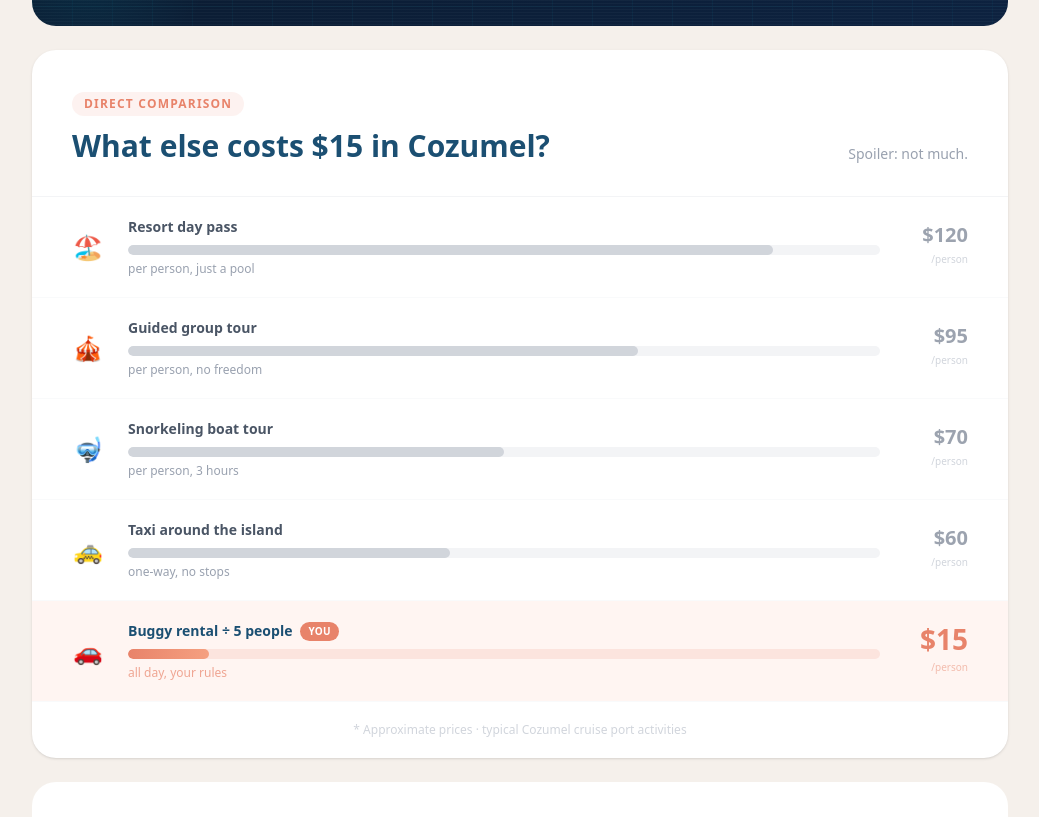
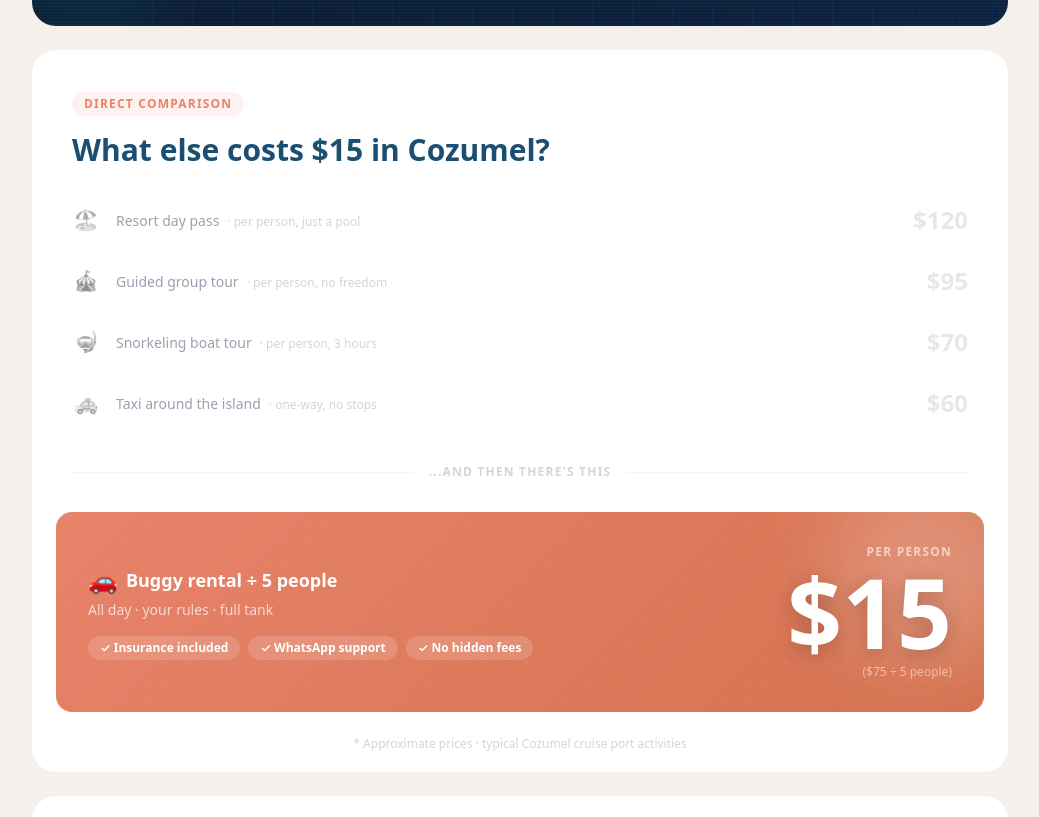
Before and after one commit to vrzsnchz23/buggy-rentals-dani, a Next.js app: page /en/pricing in a window 1280 px wide. Shown: the part 2530-3347 px from the top of the page, without its empty margins (120-1159 px from the left). Built offline with nearby package versions, Linux system fonts and the light colour scheme.

Commit message:
Comparison: muted list + dramatic coral hero card for buggy
Competitors shown as a compact muted list (grayed out, big prices).
Divider '...and then there's this'. Buggy breaks the pattern as a
full-width coral gradient card with 5 huge, benefits tags.

```diff
--- a/app/[locale]/pricing/page.tsx
+++ b/app/[locale]/pricing/page.tsx
@@ -138,91 +138,93 @@ export default async function PricingPage() {
             <PriceCalculator />
 
             {/* ─── COMPARISON ─── */}
-            <div className="bg-white rounded-3xl overflow-hidden shadow-sm">
-              {/* Header */}
-              <div className="px-8 sm:px-10 pt-10 pb-8 border-b border-gray-100">
-                <div className="flex flex-col sm:flex-row sm:items-end sm:justify-between gap-3">
-                  <div>
-                    <span className="inline-block bg-[#E8836A]/10 text-[#E8836A] font-bold text-xs uppercase tracking-widest px-3 py-1 rounded-full mb-3">
+            <div className="rounded-3xl overflow-hidden bg-white">
+              <div className="px-8 sm:px-10 pt-10 pb-6">
+                <span className="inline-block bg-[#E8836A]/10 text-[#E8836A] font-bold text-xs uppercase tracking-widest px-3 py-1 rounded-full mb-4">
                   {isEs ? "Comparación directa" : "Direct comparison"}
                 </span>
                 <h3 className="text-2xl sm:text-3xl font-black text-[#1B4F72]">
-                      {isEs ? "¿Qué más puedes hacer con $15?" : "What else costs $15 in Cozumel?"}
+                  {isEs ? "¿Qué más puedes hacer con $15 en Cozumel?" : "What else costs $15 in Cozumel?"}
                 </h3>
               </div>
-                  <p className="text-gray-400 text-sm shrink-0">
-                    {isEs ? "Spoiler: no mucho." : "Spoiler: not much."}
+
+              {/* Competitors — compact list, muted */}
+              <div className="px-8 sm:px-10 space-y-1 pb-6">
+                {items.filter(c => !c.highlight).map((c) => (
+                  <div key={c.label} className="flex items-center gap-4 py-3 border-b border-gray-50 group">
+                    <span className="text-xl w-7 text-center shrink-0 grayscale opacity-60">{c.emoji}</span>
+                    <div className="flex-1 min-w-0">
+                      <span className="text-gray-400 font-medium text-sm">{c.label}</span>
+                      <span className="text-gray-300 text-xs ml-2">· {c.note}</span>
+                    </div>
+                    <span className="text-2xl font-black text-gray-200 shrink-0">${c.price}</span>
+                  </div>
+                ))}
+              </div>
+
+              {/* Divider "and then..." */}
+              <div className="flex items-center gap-4 px-8 sm:px-10 py-2">
+                <div className="flex-1 h-px bg-gray-100" />
+                <span className="text-xs font-bold text-gray-300 uppercase tracking-widest whitespace-nowrap">
+                  {isEs ? "...y después está esto" : "...and then there's this"}
+                </span>
+                <div className="flex-1 h-px bg-gray-100" />
+              </div>
+
+              {/* Buggy — hero card, breaks out of the list */}
+              <div className="p-5 sm:p-6">
+                <div
+                  className="rounded-2xl p-6 sm:p-8 relative overflow-hidden"
+                  style={{ background: "linear-gradient(135deg, #E8836A 0%, #d4724f 100%)" }}
+                >
+                  {/* Dot pattern */}
+                  <div className="absolute inset-0 opacity-[0.08]" style={{ backgroundImage: "radial-gradient(circle, white 1px, transparent 1px)", backgroundSize: "20px 20px" }} />
+                  {/* Glow */}
+                  <div className="absolute -top-10 -right-10 w-48 h-48 rounded-full bg-white/20 blur-2xl pointer-events-none" />
+
+                  <div className="relative flex flex-col sm:flex-row sm:items-center gap-6">
+                    {/* Left: label */}
+                    <div className="flex-1">
+                      <div className="flex items-center gap-2 mb-1">
+                        <span className="text-2xl">🚗</span>
+                        <span className="text-white font-black text-lg">
+                          {isEs ? "Buggy rental ÷ 5 personas" : "Buggy rental ÷ 5 people"}
+                        </span>
+                      </div>
+                      <p className="text-white/70 text-sm mb-4">
+                        {isEs ? "Todo el día · tus reglas · tanque lleno" : "All day · your rules · full tank"}
                       </p>
+                      <div className="flex flex-wrap gap-2">
+                        {(isEs
+                          ? ["Seguro incluido", "Soporte WhatsApp", "Sin cargos ocultos"]
+                          : ["Insurance included", "WhatsApp support", "No hidden fees"]
+                        ).map(tag => (
+                          <span key={tag} className="bg-white/15 text-white text-xs font-semibold px-3 py-1 rounded-full">
+                            ✓ {tag}
+                          </span>
+                        ))}
                       </div>
                     </div>
 
-              {/* Rows */}
-              <div className="divide-y divide-gray-50">
-                {items.map((c, i) => {
-                  const pct = Math.min((c.price / maxPrice) * 100, 100);
-                  return (
-                    <div
-                      key={c.label}
-                      className={`flex items-center gap-4 sm:gap-6 px-8 sm:px-10 py-5 transition-colors ${
-                        c.highlight ? "bg-[#FFF5F2]" : "hover:bg-gray-50/70"
-                      }`}
-                    >
-                      {/* Emoji */}
-                      <span className="text-2xl shrink-0 w-8 text-center">{c.emoji}</span>
-
-                      {/* Label + bar */}
-                      <div className="flex-1 min-w-0">
-                        <div className="flex items-center gap-2 mb-2">
-                          <span className={`font-bold text-sm ${c.highlight ? "text-[#1B4F72]" : "text-gray-600"}`}>
-                            {c.label}
-                          </span>
-                          {c.highlight && (
-                            <span className="bg-[#E8836A] text-white text-[10px] font-black px-2 py-0.5 rounded-full uppercase tracking-wide">
-                              {isEs ? "tú" : "you"}
-                            </span>
-                          )}
+                    {/* Right: price */}
+                    <div className="text-center sm:text-right shrink-0">
+                      <div className="text-white/60 text-xs font-bold uppercase tracking-widest mb-1">
+                        {isEs ? "por persona" : "per person"}
                       </div>
-                        <div className={`h-2.5 rounded-full overflow-hidden ${c.highlight ? "bg-[#E8836A]/15" : "bg-gray-100"}`}>
-                          <div
-                            className="h-full rounded-full"
-                            style={{
-                              width: `${pct}%`,
-                              background: c.highlight
-                                ? "linear-gradient(90deg, #E8836A, #f5a080)"
-                                : "#D1D5DB",
-                            }}
-                          />
+                      <div className="text-7xl sm:text-8xl font-black text-white leading-none"
+                        style={{ textShadow: "0 4px 20px rgba(0,0,0,0.2)" }}>
+                        $15
                       </div>
-                        <span className={`text-xs mt-1.5 block ${c.highlight ? "text-[#E8836A]/70" : "text-gray-400"}`}>
-                          {c.note}
-                        </span>
+                      <div className="text-white/50 text-xs mt-1">
+                        {isEs ? "($75 ÷ 5 personas)" : "($75 ÷ 5 people)"}
+                      </div>
+                    </div>
+                  </div>
+                </div>
               </div>
 
-                      {/* Price */}
-                      <div className="text-right shrink-0 w-16">
-                        <span
-                          className="font-black block"
-                          style={{
-                            fontSize: c.highlight ? "1.75rem" : "1.25rem",
-                            color: c.highlight ? "#E8836A" : "#9CA3AF",
-                            lineHeight: 1,
-                          }}
-                        >
-                          ${c.price}
-                        </span>
-                        <span className={`text-[10px] font-medium ${c.highlight ? "text-[#E8836A]/50" : "text-gray-300"}`}>
-                          /{isEs ? "persona" : "person"}
-                        </span>
-                      </div>
-                    </div>
-                  );
-                })}
-              </div>
-
-              <p className="text-center text-gray-300 text-xs py-5 px-8 border-t border-gray-50">
-                {isEs
-                  ? "* Precios aproximados · actividades típicas en puertos de cruceros en Cozumel"
-                  : "* Approximate prices · typical Cozumel cruise port activities"}
+              <p className="text-center text-gray-300 text-xs pb-5 px-8">
+                {isEs ? "* Precios aproximados · actividades típicas en Cozumel" : "* Approximate prices · typical Cozumel cruise port activities"}
               </p>
             </div>
 
```
Lines whose indentation alone changed are shown as unchanged.
